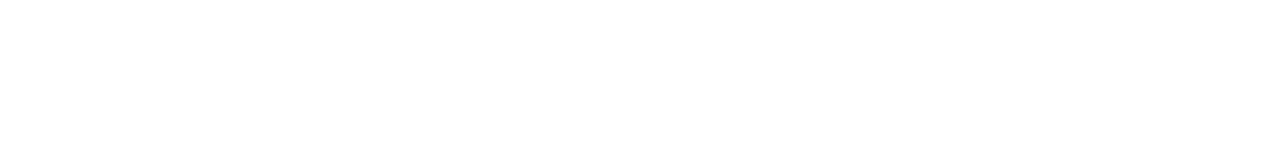
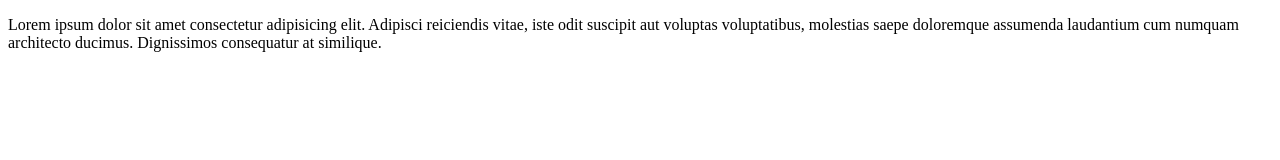
Before and after one commit to Iffti2000/web-app, a plain HTML site: page index.html in a window 1280 px wide. Drawn offline with Linux system fonts and the light colour scheme.

Commit message:
Added lorem text

```diff
--- a/index.html
+++ b/index.html
@@ -6,6 +6,6 @@
   <title>Document</title>
 </head>
 <body>
-
+  <p>Lorem ipsum dolor sit amet consectetur adipisicing elit. Adipisci reiciendis vitae, iste odit suscipit aut voluptas voluptatibus, molestias saepe doloremque assumenda laudantium cum numquam architecto ducimus. Dignissimos consequatur at similique.</p>
 </body>
 </html>
```
